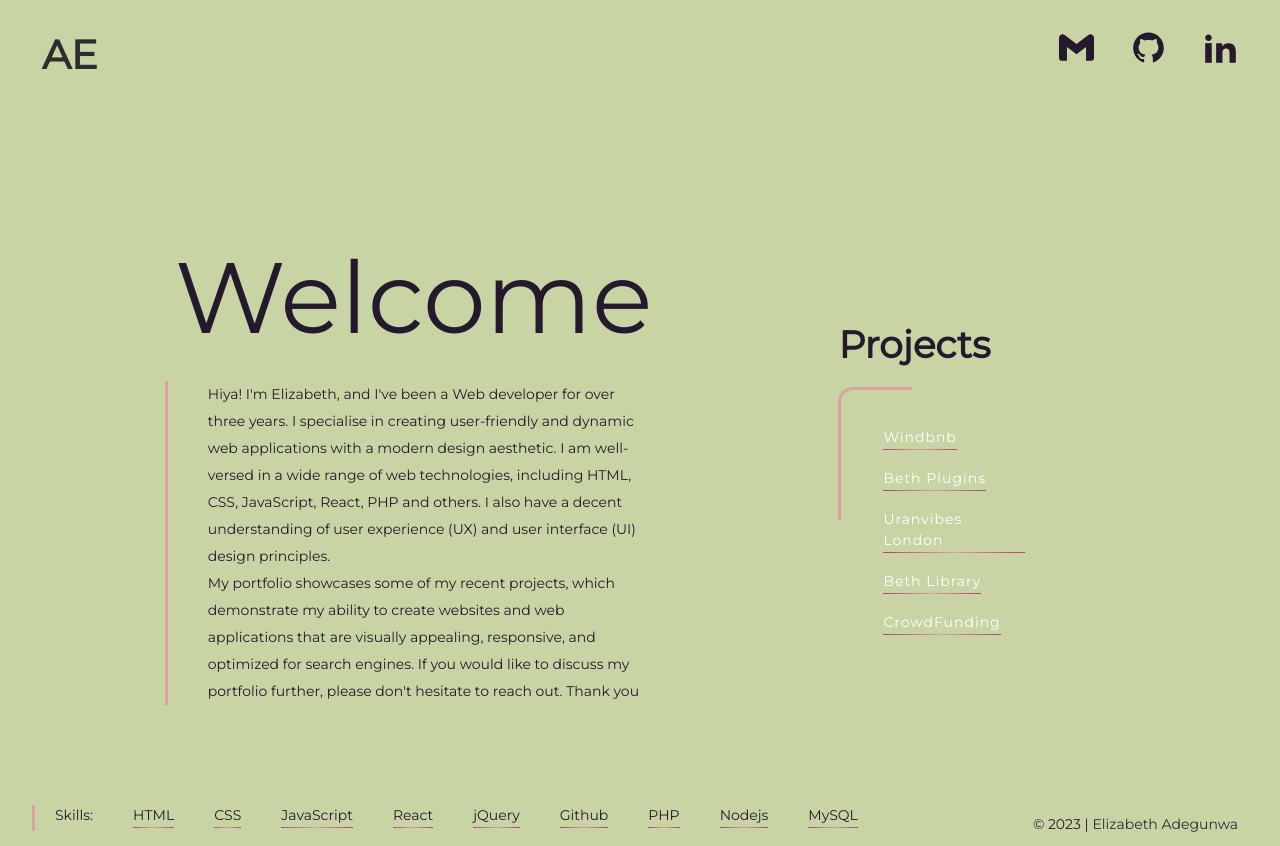
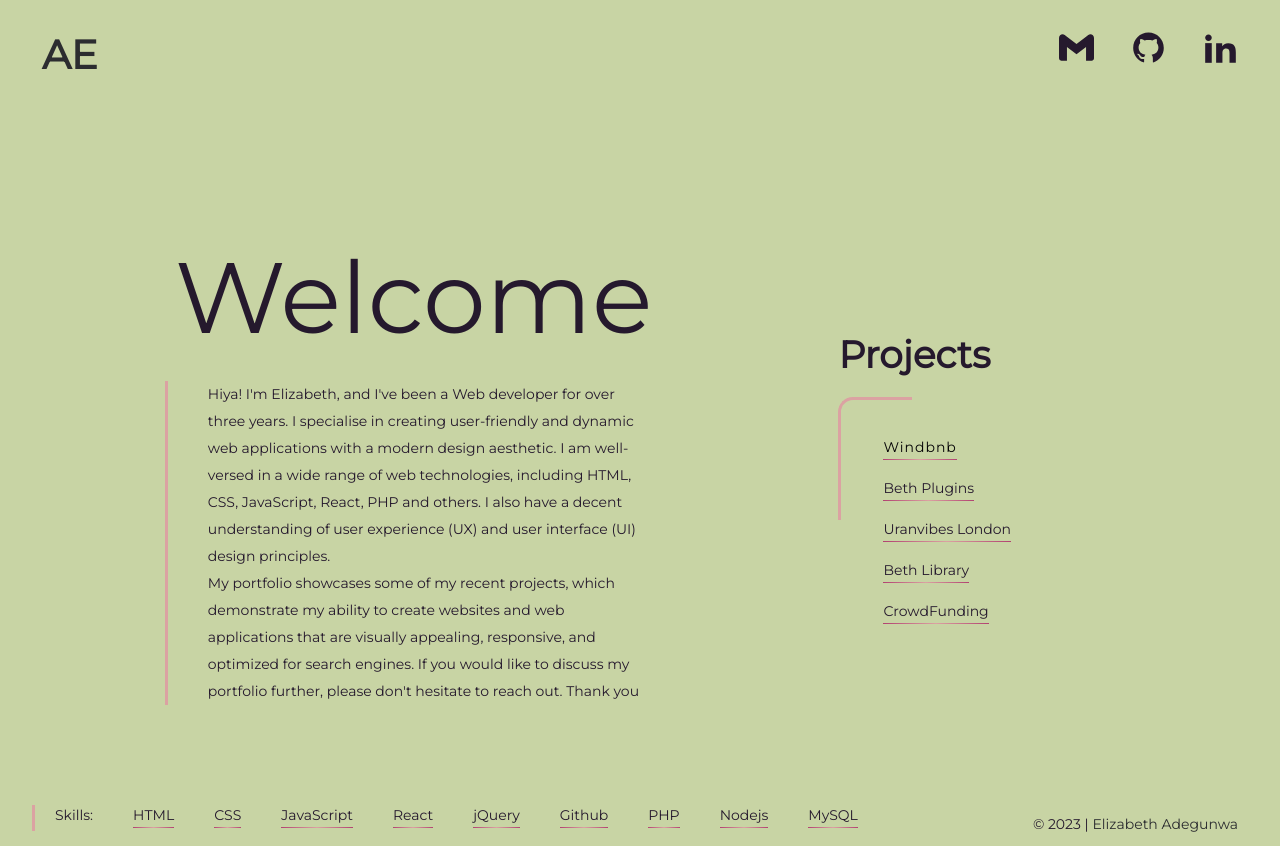
Before and after one commit to elizabethproj/stack-project, a React (Create React App) app: page / in a window 1280 px wide. In both pictures the pointer is over the item "Windbnb". Built offline with nearby package versions, Linux system fonts and the light colour scheme.

Commit message:
Update Project.css

```diff
--- a/src/componenets/Project.css
+++ b/src/componenets/Project.css
@@ -63,10 +63,10 @@
   text-decoration: none;
 }
 
-.project-list-container .list:hover,
+.project-list-container .list .list-item:hover,
 .project1-cont h3 a:hover,
 .skills-content .skills-list li:hover {
-   color: #fff;
+   color: #040305;
    letter-spacing: 1px;
 }
 
```
